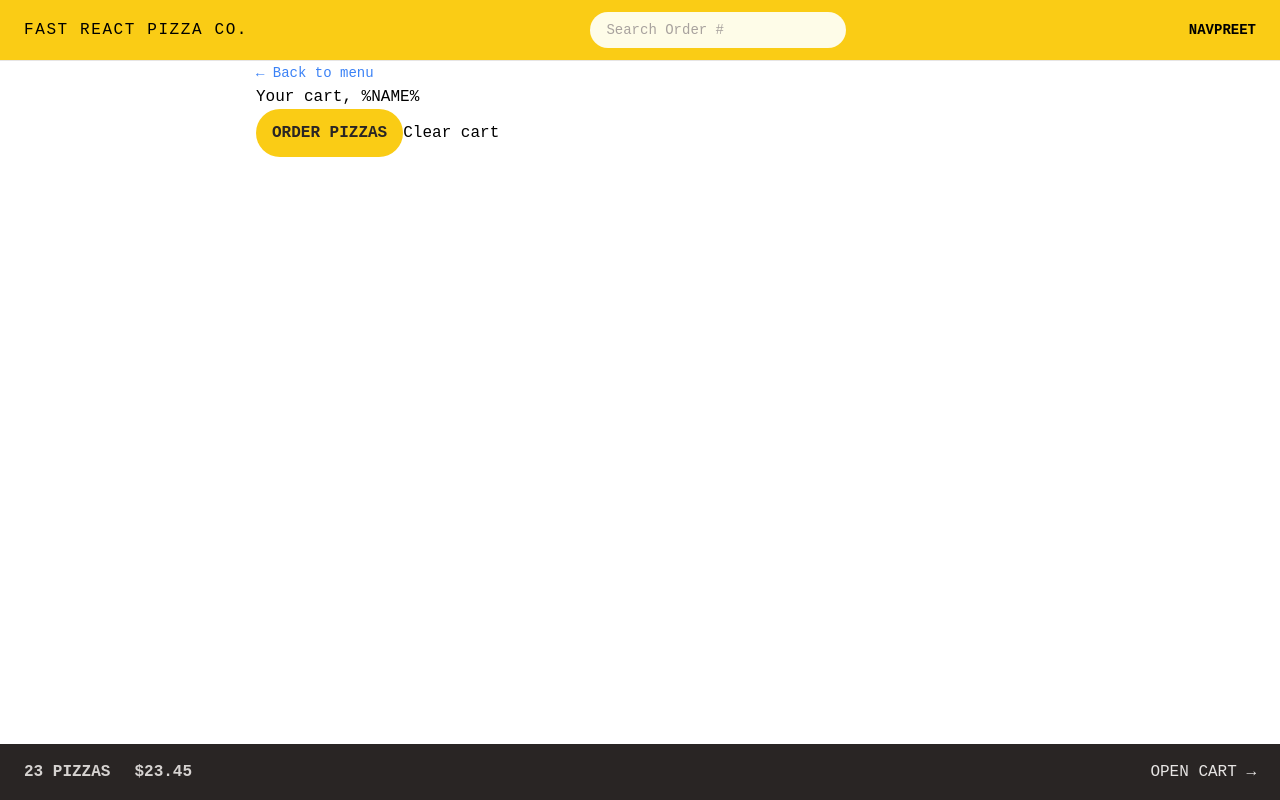
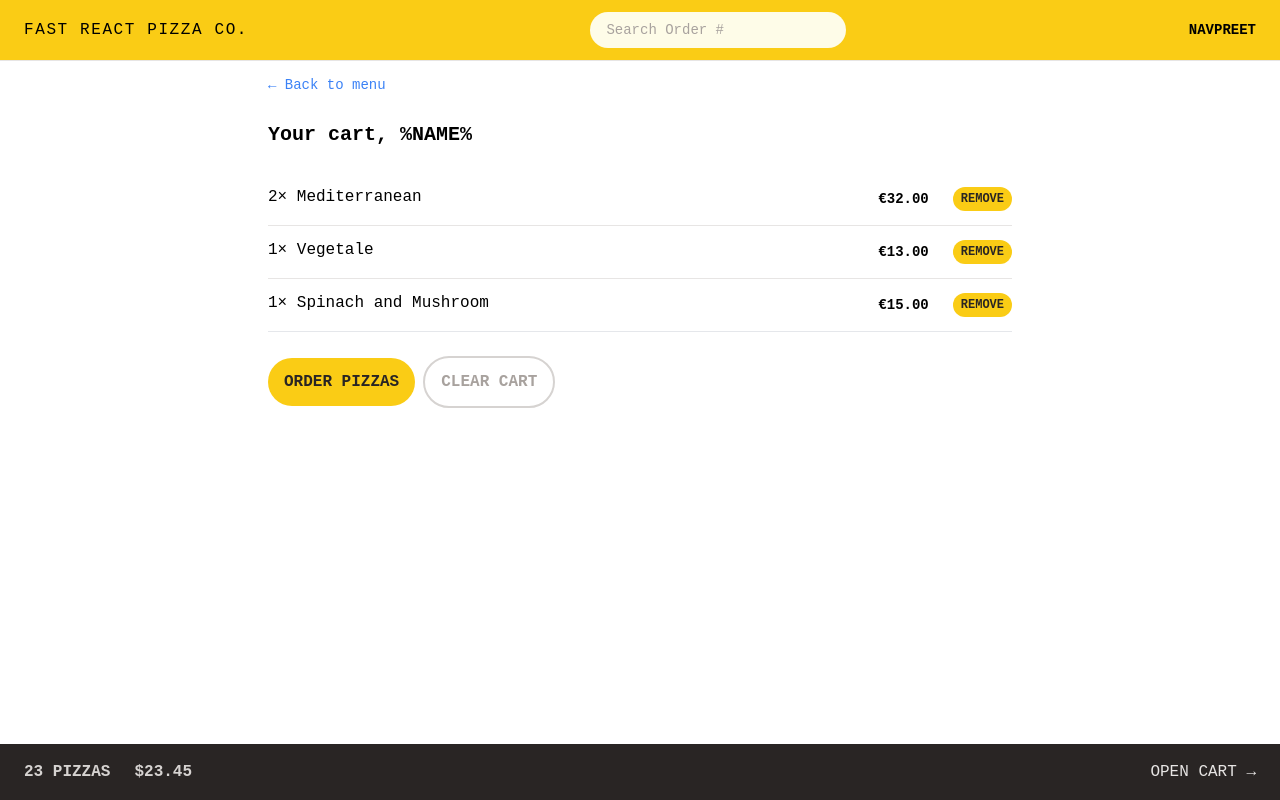
Before and after one commit to ngpreet/fast-react-pizza, a React app: page /cart in a window 1280 px wide. Built offline with nearby package versions, Linux system fonts and the light colour scheme; the HTML template or start-up script is replaced by a standard one.

Commit message:
cart styling

```diff
--- a/src/features/cart/Cart.jsx
+++ b/src/features/cart/Cart.jsx
@@ -1,5 +1,6 @@
 import LinkButton from "../../ui/LinkButton";
 import Button from "../../ui/Button";
+import CartItem from "./CartItem";
 
 const fakeCart = [
   {
@@ -29,16 +30,22 @@
   const cart = fakeCart;
 
   return (
-    <div>
+    <div className="p-3">
       <LinkButton to="/menu">&larr; Back to menu</LinkButton>
 
-      <h2>Your cart, %NAME%</h2>
+      <h2 className="mt-6 text-xl font-semibold">Your cart, %NAME%</h2>
 
-      <div>
+      <ul className="mt-6 divide-y divide-stone-200 border-b">
+        {cart.map((item) => (
+          <CartItem item={item} key={item.key} />
+        ))}
+      </ul>
+
+      <div className="mt-6 space-x-2">
         <Button type="primary" to="/order/new">
           Order pizzas
         </Button>
-        <button>Clear cart</button>
+        <Button type="secondary">Clear cart</Button>
       </div>
     </div>
   );
--- a/src/features/cart/CartItem.jsx
+++ b/src/features/cart/CartItem.jsx
@@ -1,24 +1,25 @@
+import Button from "../../ui/Button";
 import { formatCurrency } from "../../utils/helpers";
 import * as PropTypes from "prop-types";
-
 
 function CartItem({ item }) {
   const { pizzaId, name, quantity, totalPrice } = item;
 
   return (
-    <li>
-      <p>
+    <li className="py-3 sm:flex sm:items-center sm:justify-between">
+      <p className="mb-1">
         {quantity}&times; {name}
       </p>
-      <div>
-        <p>{formatCurrency(totalPrice)}</p>
+      <div className="flex items-center justify-between sm:gap-6">
+        <p className="text-sm font-bold">{formatCurrency(totalPrice)}</p>
+        <Button type="small">Remove</Button>
       </div>
     </li>
   );
 }
 
 CartItem.propTypes = {
-  item: PropTypes.object
-}
+  item: PropTypes.object,
+};
 
 export default CartItem;
--- a/src/ui/Button.jsx
+++ b/src/ui/Button.jsx
@@ -8,6 +8,9 @@
   const styles = {
     primary: base + " px-4 py-3",
     small: base + " px-2 py-1 text-xs",
+    secondary: `inline-block rounded-full font-semibold uppercase text-stone-400 border-2 border-stone-300
+    transition-colors duration-300 hover:bg-stone-300 hover:text-stone-600 cursor-pointer focus:bg-stone-300 focus:outline-none
+    focus:ring focus:ring-stone-300 focus:ring-offset-1 disabled:cursor-not-allowed px-4 py-3`,
   };
 
   if (to)
```
